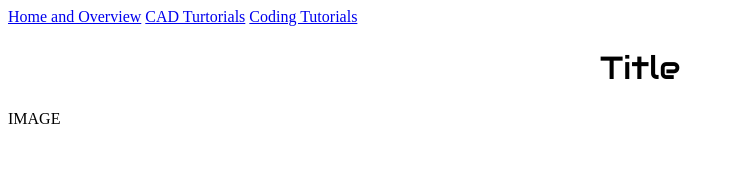
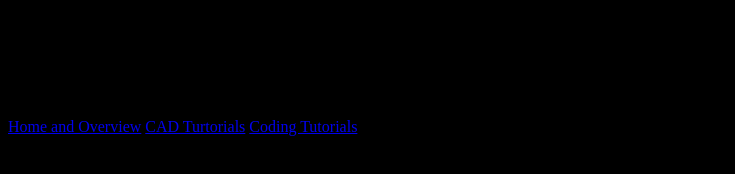
Before and after one commit to DaCrustyCoder/Introduction-for-FTC, a plain HTML site: page index.html in a window 1280 px wide. Shown: the whole page, without its empty margins (0-735 px from the left). Drawn offline with Linux system fonts and the light colour scheme; a web font is replaced by a local one.

Commit message:
Update index.html

```diff
--- a/index.html
+++ b/index.html
@@ -17,6 +17,10 @@
         font-style: normal;
       }
 
+      body {
+        background-color: black;
+      }
+
       /*For Heading*/
       .heading h1 {
         text-align: center;
@@ -27,16 +31,18 @@
   </head>
 
   <body>
+    <header class = "heading">
+      <h1>Coding Tutorials</h1>
+      <p>IMAGE</p>
+    </header>
+
     <div>
       <a href="index.html">Home and Overview</a>
       <a href="cad.html">CAD Turtorials</a>
       <a href="code.html">Coding Tutorials</a>
     </div>
 
-    <header class = "heading">
-      <h1>Title</h1>
-      <p>IMAGE</p>
-    </header>
+
   </body>
 
 
```
